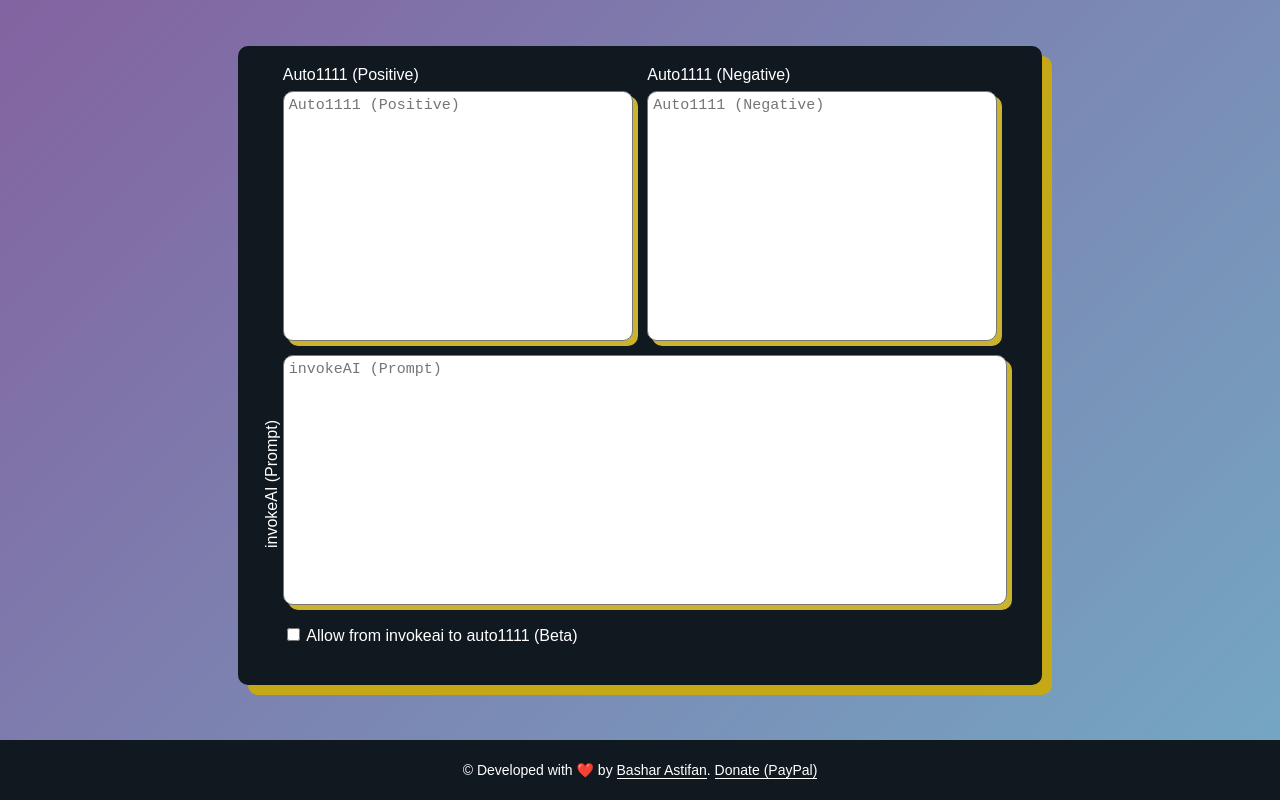
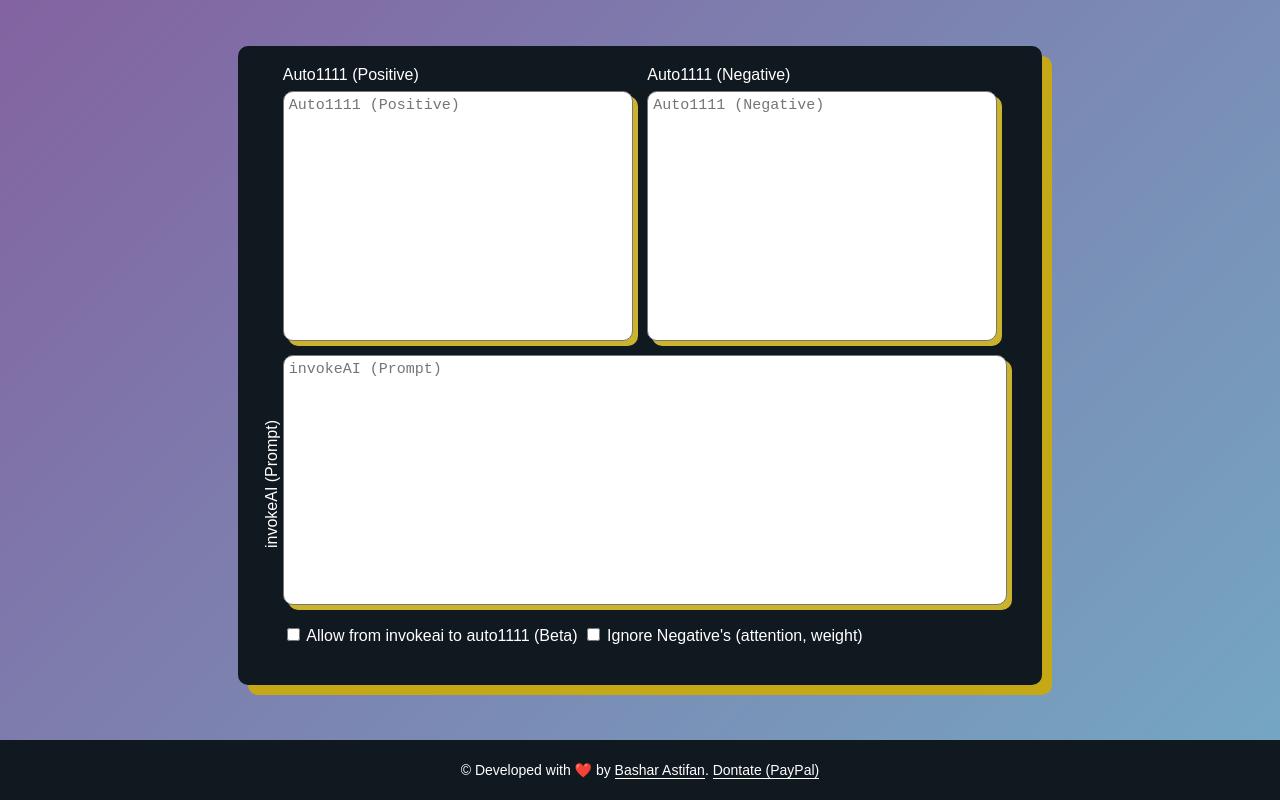
Before and after one commit to basharast/A2IPrompt, a plain HTML site: page a2i prompt/index.html in a window 1280 px wide. Drawn offline with Linux system fonts and the light colour scheme.

Commit message:
Improve negative conversion

```diff
--- a/a2i prompt/index.html
+++ b/a2i prompt/index.html
@@ -36,11 +36,15 @@
             <input type="checkbox" id="reverse-check">
             <label for="reverse-check">Allow from invokeai to auto1111 (Beta)</label>
         </div>
+        <div class="reverse-check">
+            <input type="checkbox" id="raw-negative-check">
+            <label for="raw-negative-check">Ignore Negative's (attention, weight)</label>
+        </div>
     </div>
     <footer>
         <div class="footer-copyright text-center">&copy; Developed with ❤️</i> by
             <a href="https://github.com/basharast" class="white-text" target="_blank">Bashar Astifan</a>. <a
-                href="https://paypal.me/astifan" target="_blank">Donate (PayPal)</a>
+                href="https://paypal.me/astifan" target="_blank">Dontate (PayPal)</a>
         </div>
     </footer>
 </body>
```
